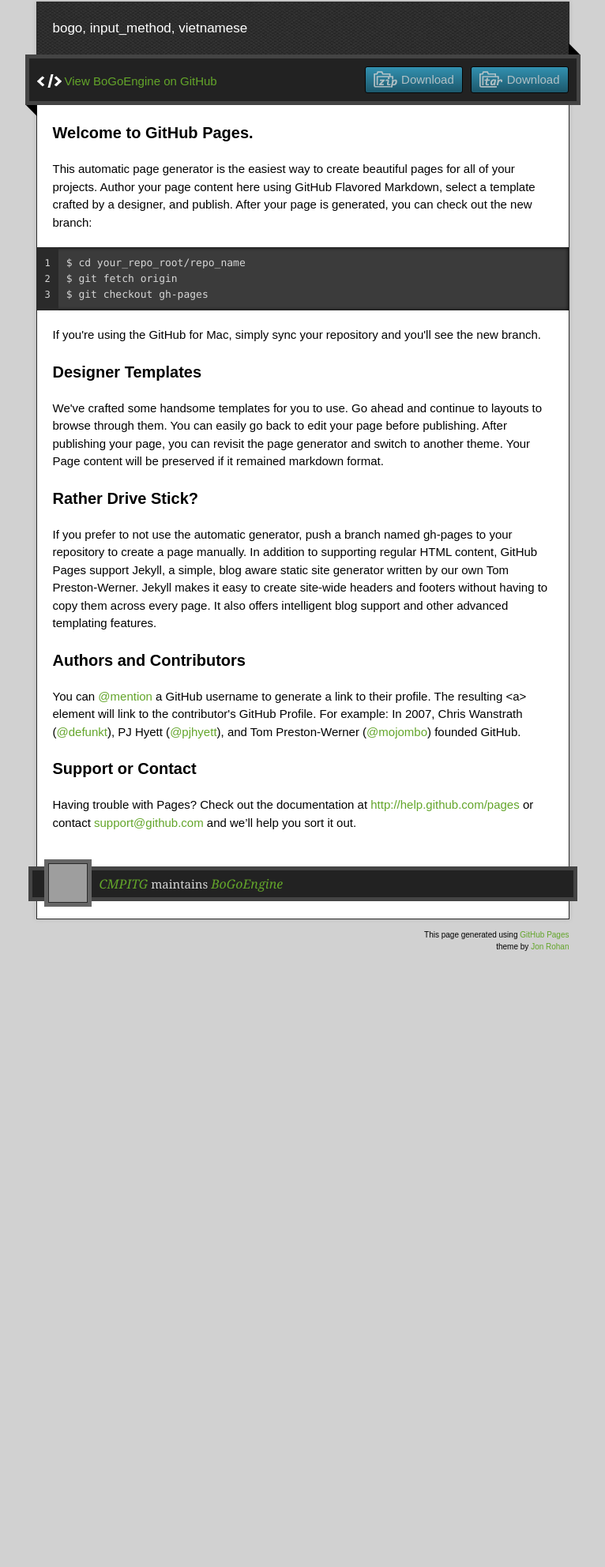
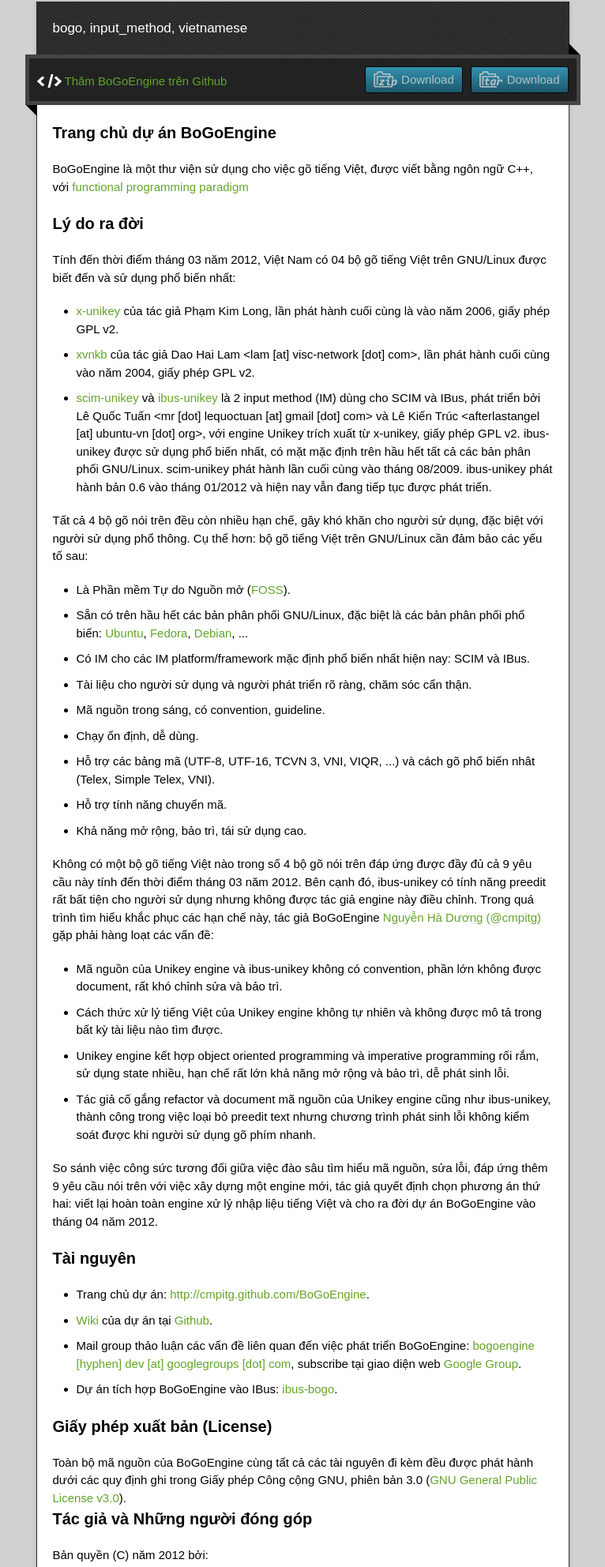
Before and after one commit to cmpitg/bogoengine, a plain HTML site: page index.html in a window 1280 px wide. Shown: the part 128-2112 px from the top of the page at 79% size, without its empty margins (257-1023 px from the left). Before the commit the page ends 1424 px from the top, so only its background shows below. Drawn offline with nearby package versions, Linux system fonts and the light colour scheme; grey boxes are pictures that could not be loaded.

Commit message:
Update homepage

```diff
--- a/index.html
+++ b/index.html
@@ -4,7 +4,6 @@
 <html>
 <head>
   <meta charset="utf-8">
-  <meta http-equiv="X-UA-Compatible" content="IE=edge,chrome=1">
 
   <link rel="stylesheet" href="stylesheets/stylesheet.css" media="screen"/>
   <link rel="stylesheet" href="stylesheets/pygment_trac.css"/>
@@ -31,37 +30,103 @@
         <div class="inner">
           <a href="https://github.com/CMPITG/BoGoEngine/tarball/master" class="download-button tar"><span>Download</span></a>
           <a href="https://github.com/CMPITG/BoGoEngine/zipball/master" class="download-button zip"><span>Download</span></a>
-          <a href="https://github.com/CMPITG/BoGoEngine" class="code">View BoGoEngine on GitHub</a>
+          <a href="https://github.com/CMPITG/BoGoEngine" class="code">Thăm BoGoEngine trên Github</a>
         </div>
         <span class="blc"></span><span class="trc"></span>
         </div>
         <article class="markdown-body">
-          <h3>Welcome to GitHub Pages.</h3>
+          <h3>Trang chủ dự án BoGoEngine</h3>
 
-<p>This automatic page generator is the easiest way to create beautiful pages for all of your projects. Author your page content here using GitHub Flavored Markdown, select a template crafted by a designer, and publish. After your page is generated, you can check out the new branch:</p>
+<p><strong>BoGoEngine</strong> là một thư viện sử dụng cho việc gõ tiếng Việt, được viết bằng ngôn ngữ C++, với <a href='https://en.wikipedia.org/wiki/Functional_programming'>functional programming paradigm</a></p>
 
-<pre><code>$ cd your_repo_root/repo_name
-$ git fetch origin
-$ git checkout gh-pages
-</code></pre>
+<h3>Lý do ra đời</h3>
 
-<p>If you're using the GitHub for Mac, simply sync your repository and you'll see the new branch.</p>
+<p>Tính đến thời điểm tháng 03 năm 2012, Việt Nam có 04 bộ gõ tiếng Việt trên GNU/Linux được biết đến và sử dụng phổ biến nhất:</p>
 
-<h3>Designer Templates</h3>
+<ul>
+  <li><a href='http://unikey.org/linux.php'>x-unikey</a> của tác giả <strong>Phạm Kim Long</strong>, lần phát hành cuối cùng là vào năm 2006, giấy phép GPL v2.</li>
 
-<p>We've crafted some handsome templates for you to use. Go ahead and continue to layouts to browse through them. You can easily go back to edit your page before publishing. After publishing your page, you can revisit the page generator and switch to another theme. Your Page content will be preserved if it remained markdown format.</p>
+  <li><a href='http://xvnkb.sourceforge.net/'>xvnkb</a> của tác giả <strong>Dao Hai Lam</strong> &lt;lam [at] visc-network [dot] com&gt;, lần phát hành cuối cùng vào năm 2004, giấy phép GPL v2.</li>
 
-<h3>Rather Drive Stick?</h3>
+  <li><a href='http://code.google.com/p/scim-unikey/'>scim-unikey</a> và <a href='http://code.google.com/p/ibus-unikey/'>ibus-unikey</a> là 2 input method (IM) dùng cho SCIM và IBus, phát triển bởi <strong>Lê Quốc Tuấn</strong> &lt;mr [dot] lequoctuan [at] gmail [dot] com&gt; và <strong>Lê Kiến Trúc</strong> &lt;afterlastangel [at] ubuntu-vn [dot] org&gt;, với engine Unikey trích xuất từ x-unikey, giấy phép GPL v2. <emp>ibus-unikey</emp> được sử dụng phổ biến nhất, có mặt mặc định trên hầu hết tất cả các bản phân phối GNU/Linux. <emp>scim-unikey</emp> phát hành lần cuối cùng vào tháng 08/2009. <emp>ibus-unikey</emp> phát hành bản 0.6 vào tháng 01/2012 và hiện nay vẫn đang tiếp tục được phát triển.</li>
+</ul>
 
-<p>If you prefer to not use the automatic generator, push a branch named <code>gh-pages</code> to your repository to create a page manually. In addition to supporting regular HTML content, GitHub Pages support Jekyll, a simple, blog aware static site generator written by our own Tom Preston-Werner. Jekyll makes it easy to create site-wide headers and footers without having to copy them across every page. It also offers intelligent blog support and other advanced templating features.</p>
+<p>Tất cả 4 bộ gõ nói trên đều còn nhiều hạn chế, gây khó khăn cho người sử dụng, đặc biệt với người sử dụng phổ thông. Cụ thể hơn: bộ gõ tiếng Việt trên GNU/Linux cần đảm bảo các yếu tố sau:</p>
 
-<h3>Authors and Contributors</h3>
+<ul>
+  <li>Là Phần mềm Tự do Nguồn mở (<a href='https://en.wikipedia.org/wiki/Free_and_open_source_software'>FOSS</a>).</li>
 
-<p>You can <a href="https://github.com/blog/821" class="user-mention">@mention</a> a GitHub username to generate a link to their profile. The resulting <code>&lt;a&gt;</code> element will link to the contributor's GitHub Profile. For example: In 2007, Chris Wanstrath (<a href="https://github.com/defunkt" class="user-mention">@defunkt</a>), PJ Hyett (<a href="https://github.com/pjhyett" class="user-mention">@pjhyett</a>), and Tom Preston-Werner (<a href="https://github.com/mojombo" class="user-mention">@mojombo</a>) founded GitHub.</p>
+  <li>Sẵn có trên hầu hết các bản phân phối GNU/Linux, đặc biệt là các bản phân phối phổ biến: <a href='https://en.wikipedia.org/wiki/Ubuntu_(operating_system)'>Ubuntu</a>, <a href='https://en.wikipedia.org/wiki/Fedora_(operating_system)'>Fedora</a>, <a href='https://en.wikipedia.org/wiki/Debian'>Debian</a>, ...</li>
 
-<h3>Support or Contact</h3>
+  <li>Có IM cho các IM platform/framework mặc định phổ biến nhất hiện nay: SCIM và IBus.</li>
 
-<p>Having trouble with Pages? Check out the documentation at <a href="http://help.github.com/pages">http://help.github.com/pages</a> or contact <a href="mailto:support@github.com">support@github.com</a> and we’ll help you sort it out.</p>
+  <li>Tài liệu cho người sử dụng và người phát triển rõ ràng, chăm sóc cẩn thận.</li>
+
+  <li>Mã nguồn trong sáng, có convention, guideline.</li>
+
+  <li>Chạy ổn định, dễ dùng.</li>
+
+  <li>Hỗ trợ các bảng mã (UTF-8, UTF-16, TCVN 3, VNI, VIQR, ...) và cách gõ phổ biến nhât (Telex, Simple Telex, VNI).</li>
+
+  <li>Hỗ trợ tính năng chuyển mã.</li>
+
+  <li>Khả năng mở rộng, bảo trì, tái sử dụng cao.</li>
+</ul>
+
+<p>Không có một bộ gõ tiếng Việt nào trong số 4 bộ gõ nói trên đáp ứng được đầy đủ cả 9 yêu cầu này tính đến thời điểm tháng 03 năm 2012.  Bên cạnh đó, ibus-unikey có tính năng preedit rất bất tiện cho người sử dụng nhưng không được tác giả engine này điều chỉnh.  Trong quá trình tìm hiểu khắc phục các hạn chế này, tác giả <emp>BoGoEngine</emp> <a href="https://github.com/CMPITG" class="user-mention">Nguyễn Hà Dương (@cmpitg)</a> gặp phải hàng loạt các vấn đề:</p>
+
+<ul>
+  <li>Mã nguồn của Unikey engine và ibus-unikey không có convention, phần lớn không được document, rất khó chỉnh sửa và bảo trì.</li>
+
+  <li>Cách thức xử lý tiếng Việt của Unikey engine không tự nhiên và không được mô tả trong bất kỳ tài liệu nào tìm được.</li>
+
+  <li>Unikey engine kết hợp object oriented programming và imperative programming rối rắm, sử dụng state nhiều, hạn chế rất lớn khả năng mở rộng và bảo trì, dễ phát sinh lỗi.</li>
+
+  <li>Tác giả cố gắng refactor và document mã nguồn của Unikey engine cũng như ibus-unikey, thành công trong việc loại bỏ preedit text nhưng chương trình phát sinh lỗi không kiểm soát được khi người sử dụng gõ phím nhanh.</li>
+</ul>
+
+<p>So sánh việc công sức tương đối giữa việc đào sâu tìm hiểu mã nguồn, sửa lỗi, đáp ứng thêm 9 yêu cầu nói trên với việc xây dựng một engine mới, tác giả quyết định chọn phương án thứ hai: viết lại hoàn toàn engine xử lý nhập liệu tiếng Việt và cho ra đời dự án BoGoEngine vào tháng 04 năm 2012.</p>
+
+<h3>Tài nguyên</h3>
+
+<ul>
+  <li>Trang chủ dự án: <a href='http://cmpitg.github.com/BoGoEngine'>http://cmpitg.github.com/BoGoEngine</a>.</li>
+
+  <li><a href='https://github.com/CMPITG/BoGoEngine/wiki'>Wiki</a> của dự án tại <a href='https://github.com'>Github</a>.</li>
+
+  <li>Mail group thảo luận các vấn đề liên quan đến việc phát triển BoGoEngine: <a href='mailto:bogoengine-dev@googlegroups.com'>bogoengine [hyphen] dev [at] googlegroups [dot] com</a>, subscribe tại giao diện web <a href='http://groups.google.com/group/bogoengine-dev'>Google Group</a>.</li>
+
+  <li>Dự án tích hợp BoGoEngine vào IBus: <a href='community-space.wikia.com/wiki/ibus-bogo'>ibus-bogo</a>.</li>
+</ul>
+
+<h3>Giấy phép xuất bản (License)</h3>
+
+Toàn bộ mã nguồn của BoGoEngine cùng tất cả các tài nguyên đi kèm đều được phát hành dưới các quy định ghi trong Giấy phép Công cộng GNU, phiên bản 3.0 (<a href='https://www.gnu.org/licenses/gpl-3.0-standalone.html'>GNU General Public License v3.0</a>).
+
+<h3>Tác giả và Những người đóng góp</h3>
+
+<p>Bản quyền (C) năm 2012 bởi:</p>
+
+<ul>
+  <li><a href="https://github.com/CMPITG" class="user-mention">Nguyễn Hà Dương (@cmpitg)</a></li>
+
+  <li><a href="https://github.com/phaikawl" class="user-mention">Nguyễn Thành Hải (@phaikawl)</a></li>
+
+  <li><a href="https://github.com/milkycoffee" class="user-mention">Đàm Tiến Long (@milkycoffee)</a></li>
+</ul>
+
+<p>Xin chân thành gửi lời cảm ơn đặc biệt đến những người đóng góp cho BoGoEngine:</p>
+
+<ul>
+  <li><a href="https://github.com/lewtds" class="user-mention">Ngô Trung (@lewtds)</a></li>
+
+  <li><a href="https://github.com/myguidingstar" class="user-mention">Hoàng Minh Thắng (@myguidingstar)</a></li>
+</ul>
+
+<h3>Liên hệ</h3>
+
+<p>Mọi chi tiết xin liên hệ tác giả <a href="https://github.com/CMPITG" class="user-mention">@cmpitg</a> hoặc thông qua mailing list phát triển BoGoEngine nói trên.</p>
+
         </article>
       </div>
     </div>
```
